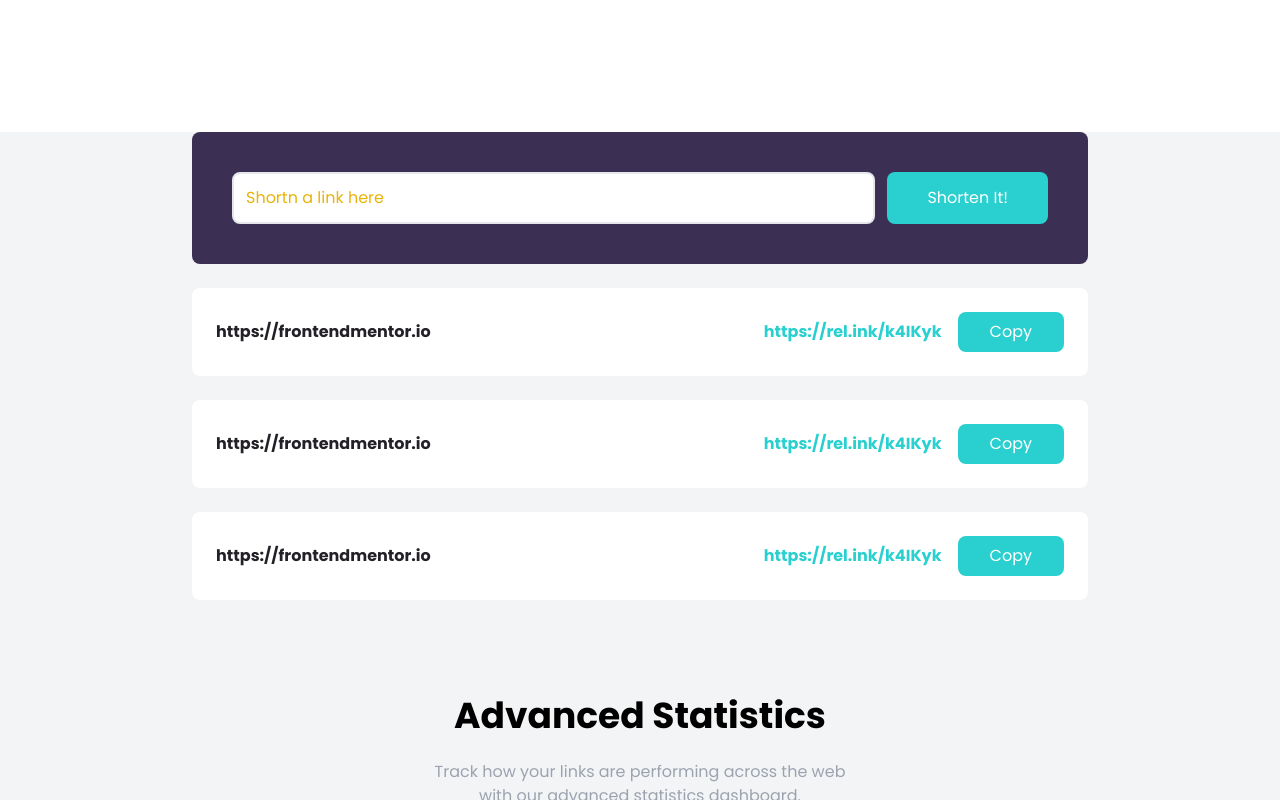
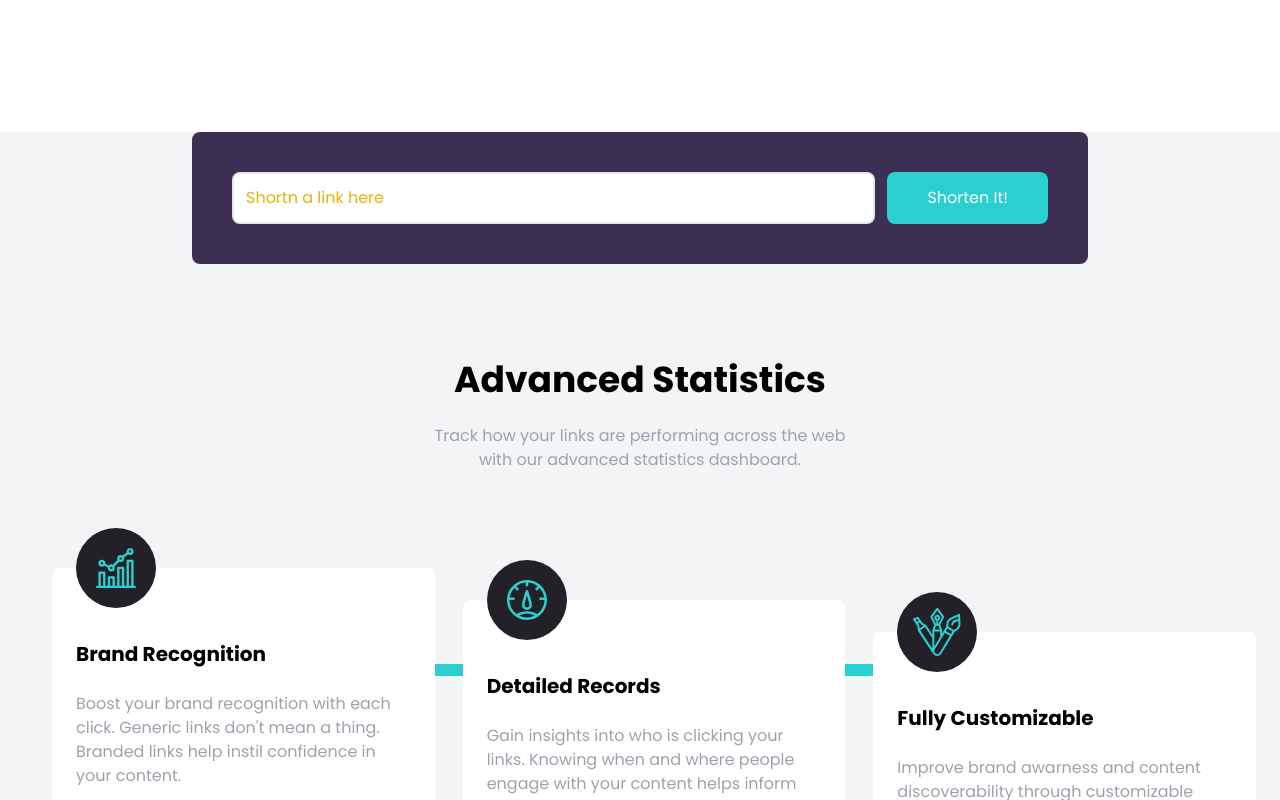
Before and after one commit to Damjan15/Shortly, a React (Create React App) app: page / in a window 1280 px wide. Shown: the part 532-1332 px from the top of the page. Built offline with nearby package versions, Linux system fonts and the light colour scheme; the HTML template or start-up script is replaced by a standard one.

Commit message:
Sending POST request to shorten the link

```diff
--- a/src/components/Shorten.jsx
+++ b/src/components/Shorten.jsx
@@ -6,6 +6,7 @@ const Shorten = () => {
     const [ input, setInput ] = useState("");
     const [ error, setError ] = useState(false);
     const [ errorMsg, setErrorMsg ] = useState("");
+    const [ links, setLinks ] = useState(null);
 
 
     const validURL = (url) => {
@@ -35,11 +36,19 @@ const Shorten = () => {
             setError(false);
             setErrorMsg("");
             toast.success("Success")
+            shortenLink(input);
         }
 
     }
 
 
+    const shortenLink = async (url) => {
+        const res = await fetch(`https://api.shrtco.de/v2/shorten?url=${url}`, {
+            method: "POST"
+        })
+        const data = await res.json();
+        setLinks(data.result);
+    }
 
   return (
     <section className="relative bg-gray-100">
@@ -50,10 +59,7 @@ const Shorten = () => {
                 <button className="px-10 py-3 text-white bg-cyan rounded-lg hover:bg-cyanLight focus:outline-none md:py-2">Shorten It!</button>
                 { error && <div className="absolute left-7 bottom-3 text-red text-small italic">{errorMsg}</div>}
             </form>
-
-            <Link link="https://frontendmentor.io" shortenUrl="https://rel.ink/k4IKyk" />
-            <Link link="https://frontendmentor.io" shortenUrl="https://rel.ink/k4IKyk" />
-            <Link link="https://frontendmentor.io" shortenUrl="https://rel.ink/k4IKyk" />
+            { links && <Link link={links.original_link} shortenUrl={links.full_short_link} />}
         </div>
     </section>
   )
```
